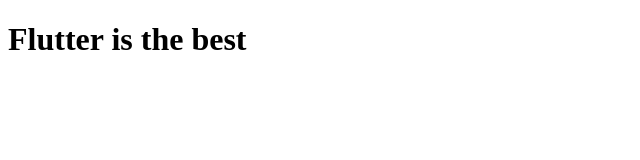
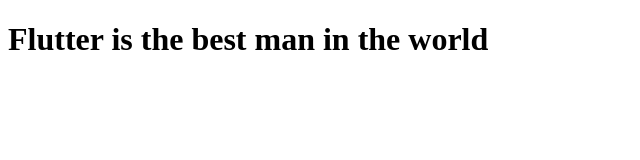
Before and after one commit to mohamad23-ux/Myproject-, a plain HTML site: page index.html in a window 1280 px wide. Shown: the whole page, without its empty margins (0-640 px from the left). Drawn offline with Linux system fonts and the light colour scheme.

Commit message:
Update index.html

```diff
--- a/index.html
+++ b/index.html
@@ -6,7 +6,7 @@
     <title>Document</title>
 </head>
 <body>
-    <h1>Flutter is the best  </h1>
+    <h1>Flutter is the best man in the world </h1>
 </body>
 <script src="app.js">alert('hello');</script>
 </html>
```
